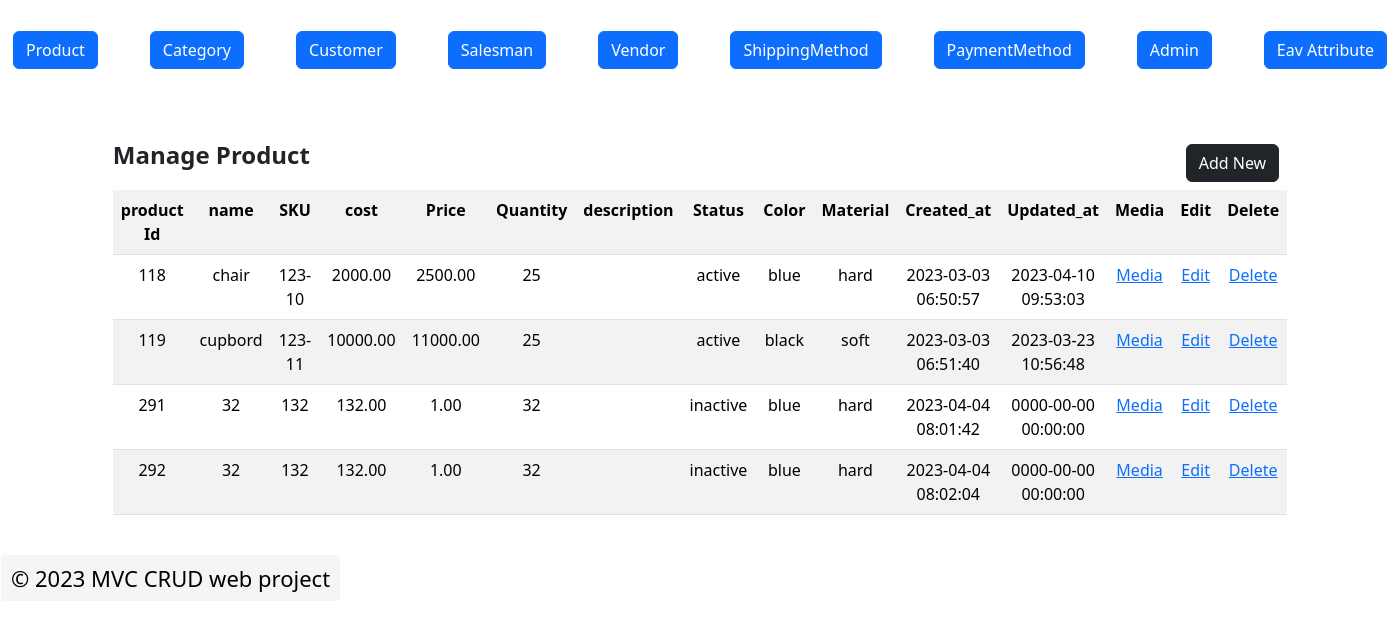
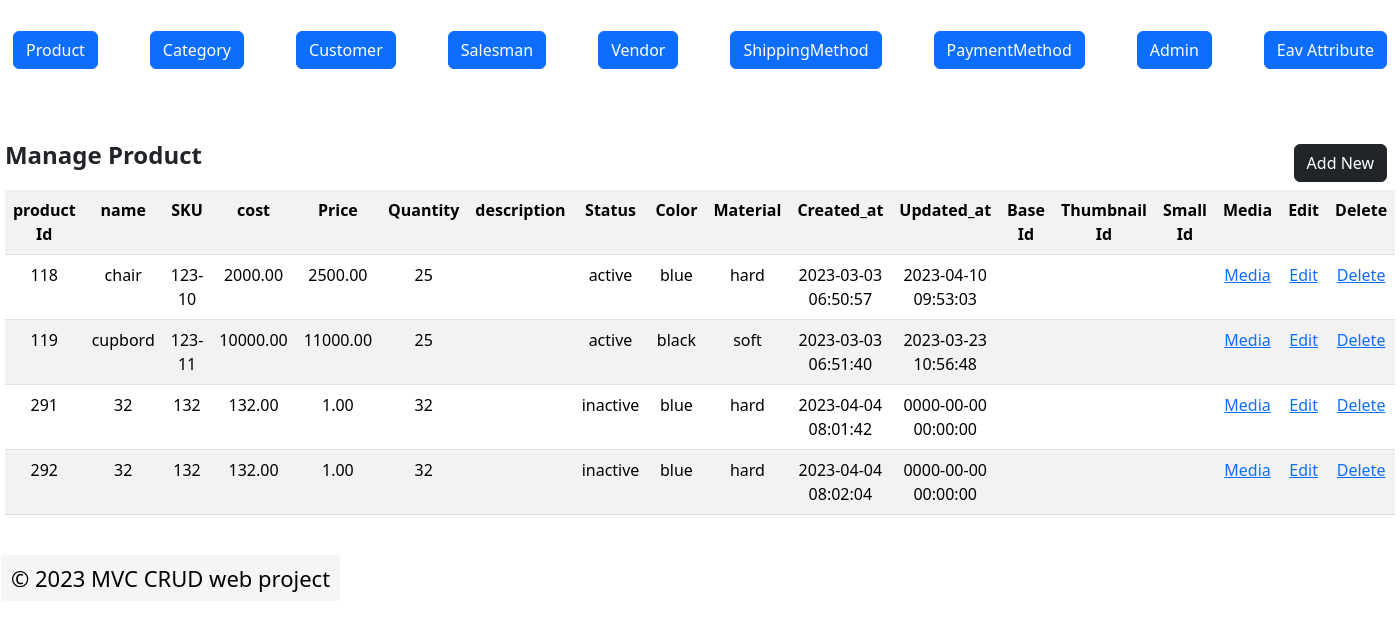
Before and after one commit to hirenasodiya/newmvc-hirenasodiya, a PHP site: page / in a window 1400 px wide. Shown: the top 631 px of the page. Run offline with PHP 8.4, Linux system fonts and the light colour scheme; data comes from the database, SQL or seed files in the repository.

Commit message:
updated file

```diff
--- a/Block/Product/Grid.php
+++ b/Block/Product/Grid.php
@@ -46,15 +46,24 @@
 		$this->addColumn('updated_at',[
 			'title' => 'Updated_at',
 		]);
+		$this->addColumn('base',[
+			'title' => 'Base Id',
+		]);
+		$this->addColumn('thumbnail',[
+			'title' => 'Thumbnail Id',
+		]);
+		$this->addColumn('small',[
+			'title' => 'Small Id',
+		]);
 
 		return parent::_prepareColumns();
 	}
 
 	protected function _prepareActions()
 	{
-		$this->addAction('media',[
+		$this->addAction(null,[
 			'title' => 'Media',
-			'method' => 'getEditUrl'
+			'method' => 'getMediaUrl'
 		]);
 		$this->addAction('edit',[
 			'title' => 'Edit',
@@ -78,6 +87,11 @@
 		return parent::_prepareButtons();
 	}
 
+	public function getMediaUrl($row, $key)
+	{
+		return  $this->getUrl($key, 'product_media' , ['product_id' => $row->getId()], true);
+	}
+
 	public function getEditUrl($row, $key)
 	{
 		return  $this->getUrl($key, null , ['product_id' => $row->getId()], true);
```
Also changed, not shown: Controller/Product/Media.php (+10 -0 lines).
